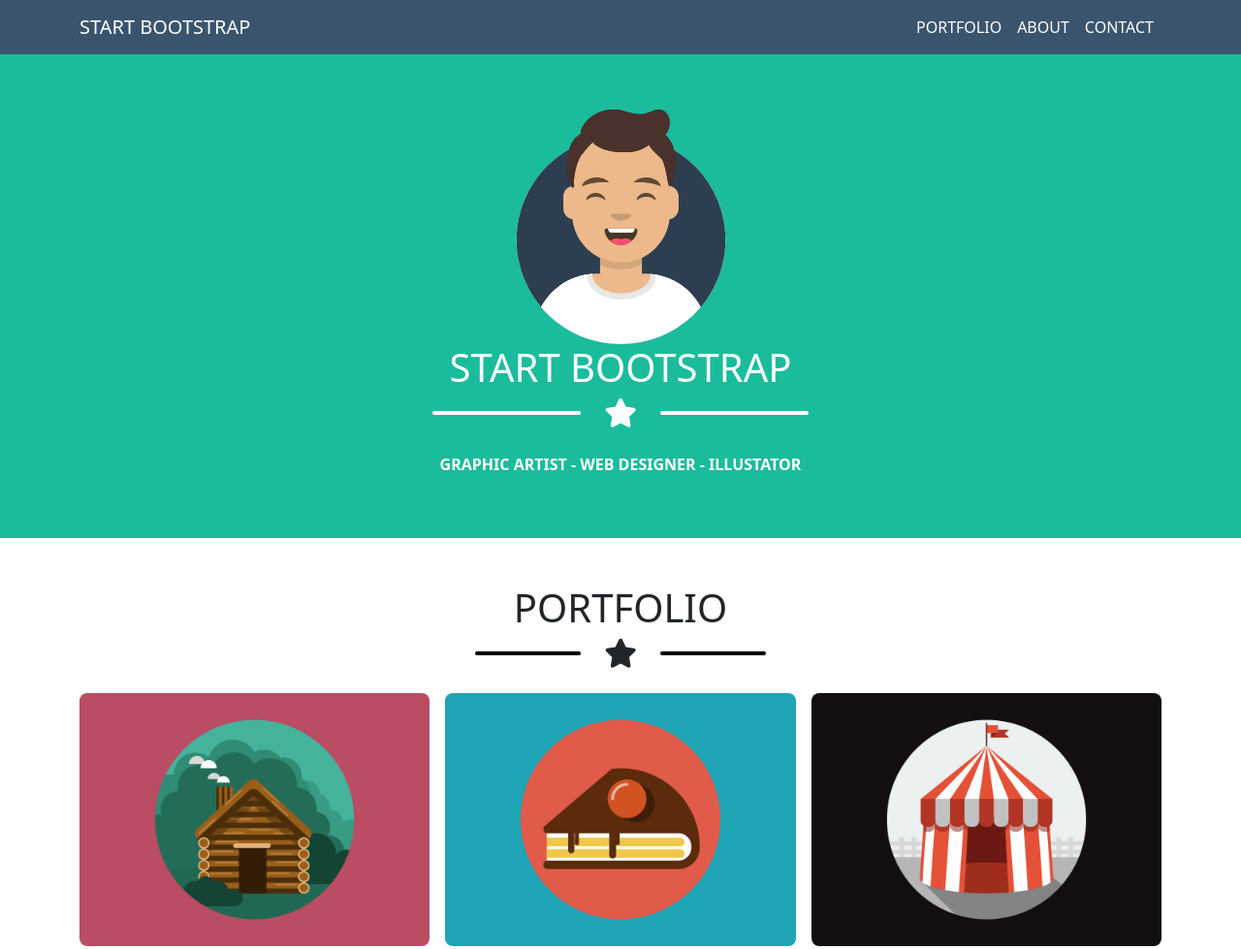
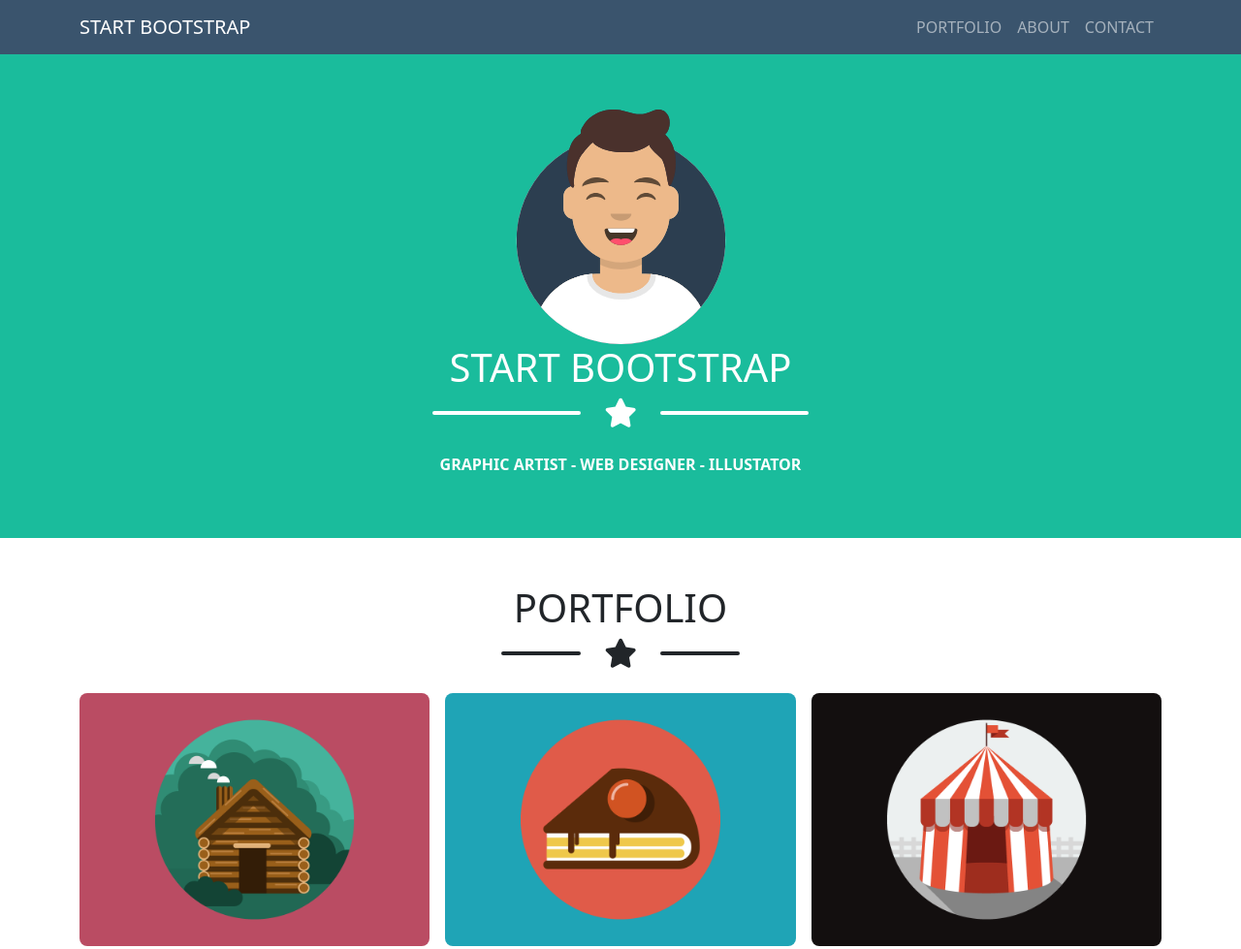
Before and after one commit to francescogentile25/html-css-bootstrap-freelancer, a plain HTML site: page index.html in a window 1280 px wide. Shown: the top 979 px of the page at 97% size. Drawn offline with nearby package versions, Linux system fonts and the light colour scheme.

Commit message:
REFACTORING star code

```diff
--- a/css/style.css
+++ b/css/style.css
@@ -43,18 +43,9 @@ footer{
     width: 15%;
     height: 4px;
     border-radius: 20px;
-    background-color: white;
+    background-color: currentColor;
 }
 
-.star-drk::before,
-.star-drk::after{
-    content: "";
-    display: block;
-    width: 20%;
-    height: 4px;
-    border-radius: 20px;
-    background-color: black;
-}
 .star{
     font-size: 30px;
     display: flex;
--- a/index.html
+++ b/index.html
@@ -13,9 +13,9 @@
 <body>
     <header> <!-- class="py-4" -->
         <!-- <div class="container-sm fw-bold text-white "> gx-0 -->
-            <nav class="navbar navbar-expand-sm ">
+            <nav class="navbar navbar-expand-sm navbar-dark">
                 <div class="container-sm text-uppercase">
-                    <a class="navbar-brand text-white" href="#">start bootstrap</a>
+                    <a class="navbar-brand" href="#">start bootstrap</a>
                     <button class="navbar-toggler  border-white " type="button" data-bs-toggle="collapse" data-bs-target="#navbarSupportedContent"
                         aria-controls="navbarSupportedContent" aria-expanded="false" aria-label="Toggle navigation">
                         <span class="navbar-toggler-icon"></span>
@@ -23,13 +23,13 @@
                     <div class="collapse navbar-collapse" id="navbarSupportedContent">
                         <ul class="navbar-nav ms-auto mb-0 mb-lg-0">
                             <li class="nav-item">
-                                <a class="nav-link text-white" href="#portfolio">Portfolio</a>
+                                <a class="nav-link" href="#portfolio">Portfolio</a>
                             </li>
                             <li class="nav-item">
-                                <a class="nav-link text-white" href="#about">About</a>
+                                <a class="nav-link" href="#about">About</a>
                             </li>
                             <li class="nav-item">
-                                <a class="nav-link text-white" href="#contact">Contact</a>
+                                <a class="nav-link" href="#contact">Contact</a>
                             </li>
                         </ul>
                     </div>
@@ -74,7 +74,7 @@
                             <div class="col">
                                 <div class="text-white text-uppercase fw-bold text-center">
                                     <h1>start bootstrap</h1>
-                                    <div class="star">
+                                    <div class="star text-white">
                                         <i class="fa-solid fa-star mx-4"></i>
                                     </div>
                                     <p>graphic artist - web designer - illustator</p>
@@ -94,7 +94,7 @@
                             <a name="portfolio"  >
                                 <h2 class="fs-1">portfolio</h2>
                             </a>
-                            <div class=" star star-drk">
+                            <div class=" star text-dark">
                                 <i class="fa-solid fa-star mx-4"></i>
                             </div>
                         </div>
@@ -130,7 +130,7 @@
                             <a name="about">
                                 <h2 class="fs-1">about me</h2>
                             </a>
-                            <div class="star">
+                            <div class="star text-white">
                                 <i class="fa-solid fa-star mx-4"></i>
                             </div>
                         </div>
@@ -165,7 +165,7 @@
                             <a name="contact">
                                 <h2 class="fs-1">contact</h2>
                             </a>
-                            <div class=" star star-drk">
+                            <div class=" star text-dark">
                                 <i class="fa-solid fa-star mx-4"></i>
                             </div>
                         </div>
```
